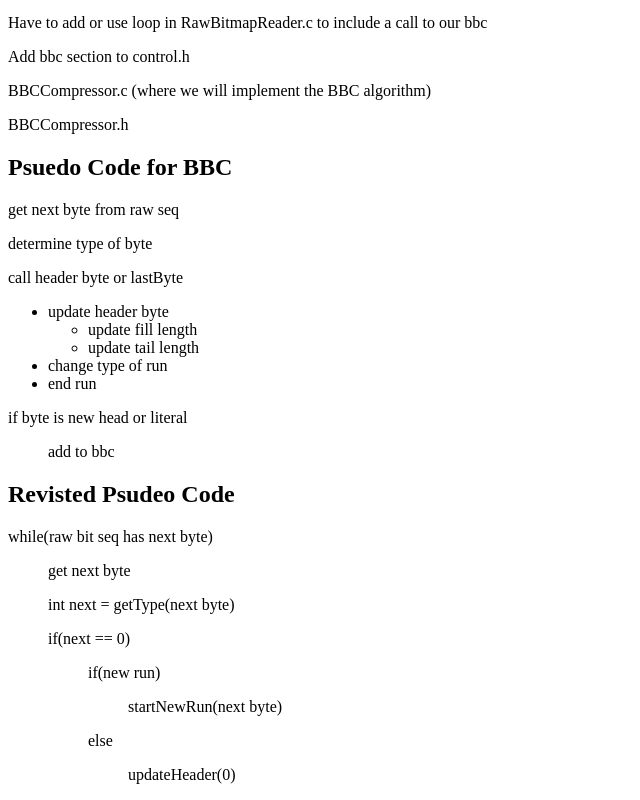
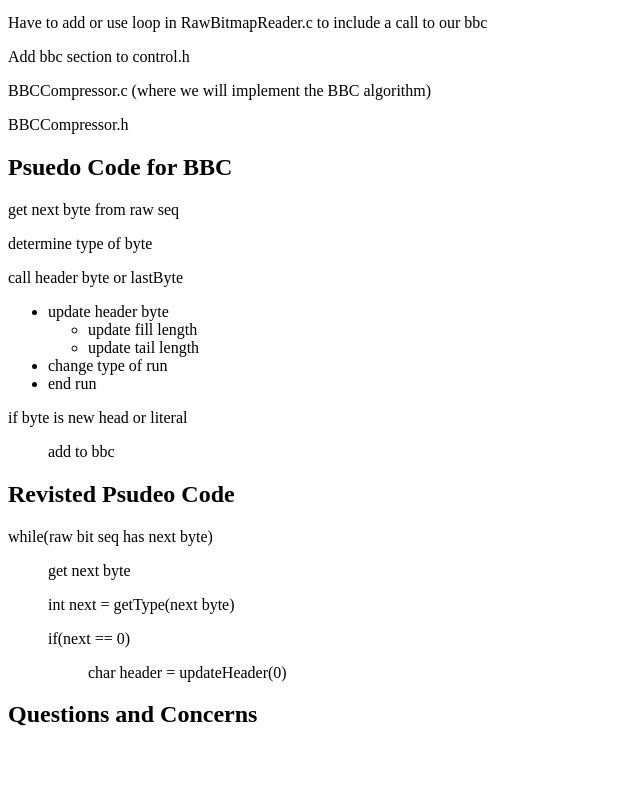
Before and after one commit to pjryan513/CompressionSummerResearch, a plain HTML site: page BBC_week2.html in a window 1280 px wide. Shown: the part 591-1391 px from the top of the page, without its empty margins (0-640 px from the left). After the commit the page ends 1339 px from the top, so only its background shows below. Drawn offline with Linux system fonts and the light colour scheme.

Commit message:
changes to week2 update

```diff
--- a/BBC_week2.html
+++ b/BBC_week2.html
@@ -83,15 +83,13 @@
       <p>int next = getType(next byte)</p>
       <p>if(next == 0)</p>
       <ul>
-        <p>if(new run)</p>
-        <ul>
-          startNewRun(next byte)
-        </ul>
-        <p>else</p>
-        <ul>
-          <p>updateHeader(0)
-        </ul>
+        char header = updateHeader(0)
       </ul>
     </ul>
+
+    <h2>
+      Questions and Concerns
+    </h2>
+    <p></p>
   </body>
 </html>
```
